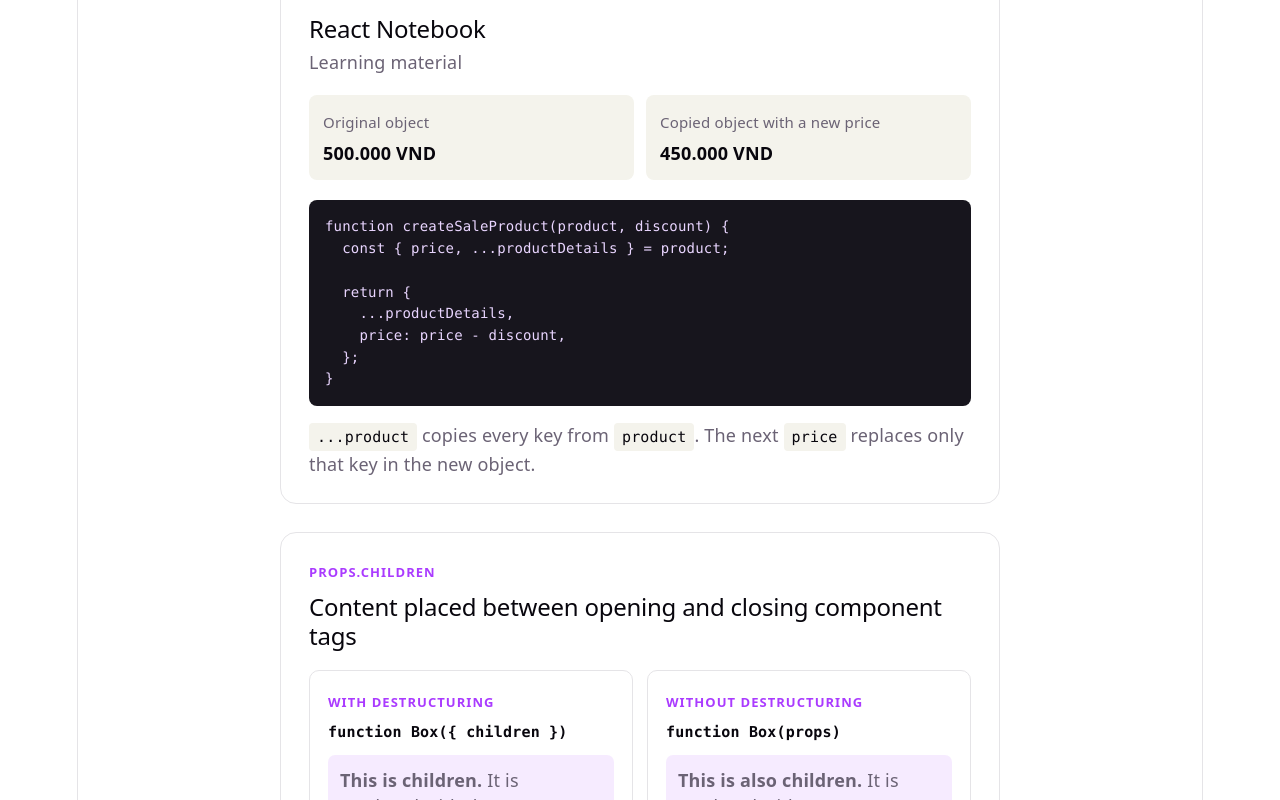
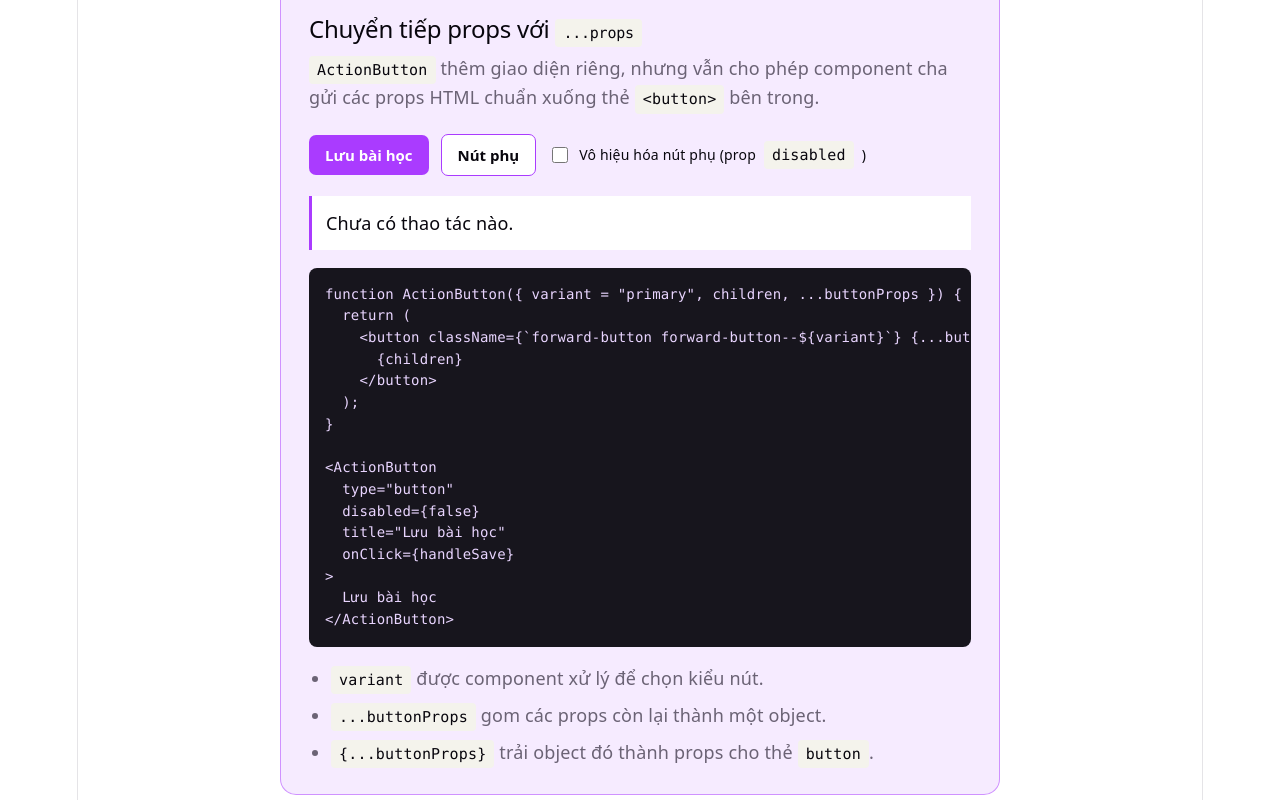
Before and after one commit to TuanNancy/review-reactjs, a React (Vite) app: page / in a window 1280 px wide. Shown: the part 1240-2040 px from the top of the page. Built offline with nearby package versions, Linux system fonts and the light colour scheme.

Commit message:
Forwarding Props + review children

```diff
--- a/src/App.css
+++ b/src/App.css
@@ -77,6 +77,79 @@
 
 .full-props-card h2 {
   margin: 0 0 6px;
+}
+
+.forwarding-example {
+  margin: 28px 0;
+  padding: 26px 28px;
+  border: 1px solid var(--accent-border);
+  border-radius: 16px;
+  background: var(--accent-bg);
+}
+
+.forwarding-example h2 {
+  margin: 0 0 8px;
+}
+
+.forwarding-actions {
+  display: flex;
+  flex-wrap: wrap;
+  align-items: center;
+  gap: 12px;
+  margin: 20px 0;
+}
+
+.forward-button--outline {
+  color: var(--text-h);
+  background: var(--bg);
+  border: 1px solid var(--accent);
+}
+
+.forward-button:disabled {
+  cursor: not-allowed;
+  opacity: 0.5;
+}
+
+.disable-toggle {
+  display: inline-flex;
+  align-items: center;
+  gap: 8px;
+  color: var(--text-h);
+  font-size: 14px;
+}
+
+.disable-toggle input {
+  width: 16px;
+  height: 16px;
+  accent-color: var(--accent);
+}
+
+.forwarding-result {
+  margin: 0 0 18px;
+  padding: 14px;
+  border-left: 3px solid var(--accent);
+  background: var(--bg);
+  color: var(--text-h);
+}
+
+.forwarding-example pre {
+  overflow-x: auto;
+  margin: 0;
+  padding: 16px;
+  border-radius: 8px;
+  background: #17151d;
+  color: #e9d5ff;
+  font: 14px/1.55 var(--mono);
+  text-align: left;
+}
+
+.forwarding-notes {
+  margin: 18px 0 0;
+  padding-left: 22px;
+}
+
+.forwarding-notes li + li {
+  margin-top: 8px;
 }
 
 .props-code {
--- a/src/App.jsx
+++ b/src/App.jsx
@@ -3,6 +3,7 @@
 import ChildrenDemo from "./components/ChildrenDemo";
 import ClickExample from "./components/ClickExample";
 import FullPropsCard from "./components/FullPropsCard";
+import ForwardingPropsExample from "./components/ForwardingPropsExample";
 import ParentEventExample from "./components/ParentEventExample";
 import ProductExample from "./components/ProductExample";
 import ProfileCard from "./components/ProfileCard";
@@ -40,6 +41,8 @@
 
       <FullPropsCard name="Lan" age={28} isOnline={false} />
 
+      <ForwardingPropsExample />
+
       <ProductExample product={demoProduct} saleProduct={saleProduct} />
 
       <ChildrenDemo />
@@ -60,9 +63,9 @@
         <p className="eyebrow">INDEPENDENT COMPONENT</p>
         <h2>StudentRow tự lấy dữ liệu</h2>
         <p>
-          <code>StudentRow</code> đọc trực tiếp{" "}
-          <code>initialStudents[0]</code> từ file dữ liệu. Nó không nhận props
-          từ <code>StudentMapExample</code>.
+          <code>StudentRow</code> đọc trực tiếp <code>initialStudents[0]</code>{" "}
+          từ file dữ liệu. Nó không nhận props từ <code>StudentMapExample</code>
+          .
         </p>
         <ul className="student-list">
           <StudentRow />
@@ -71,6 +74,7 @@
 
       <StudentMapExample />
 
+      <ForwardingPropsExample />
       <section className="explanation">
         <h2>Props đang có trong ví dụ này</h2>
         <ul>
--- /dev/null
+++ b/src/components/ForwardingPropsExample.jsx
@@ -0,0 +1,91 @@
+import { useState } from "react";
+
+// `variant` and `children` are props owned by this component.
+// Everything else is collected into `buttonProps` and passed to the real <button>.
+function ActionButton({ variant = "primary", children, className = "", ...buttonProps }) {
+  return (
+    <button
+      className={`forward-button forward-button--${variant} ${className}`}
+      {...buttonProps}
+    >
+      {children}
+    </button>
+  );
+}
+
+function ForwardingPropsExample() {
+  const [message, setMessage] = useState("Chưa có thao tác nào.");
+  const [isDisabled, setIsDisabled] = useState(false);
+
+  return (
+    <section className="forwarding-example">
+      <p className="eyebrow">FORWARDING PROPS</p>
+      <h2>Chuyển tiếp props với <code>...props</code></h2>
+      <p>
+        <code>ActionButton</code> thêm giao diện riêng, nhưng vẫn cho phép component cha
+        gửi các props HTML chuẩn xuống thẻ <code>&lt;button&gt;</code> bên trong.
+      </p>
+
+      <div className="forwarding-actions">
+        <ActionButton
+          type="button"
+          variant="primary"
+          title="Nhấn để lưu bài học"
+          aria-label="Lưu bài học về forwarding props"
+          data-topic="forwarding-props"
+          onClick={() => setMessage("Đã gọi onClick được chuyển tiếp từ component cha.")}
+        >
+          Lưu bài học
+        </ActionButton>
+
+        <ActionButton
+          type="button"
+          variant="outline"
+          disabled={isDisabled}
+          title="Ví dụ của prop disabled"
+          onClick={() => setMessage("Nút phụ cũng nhận onClick qua ...buttonProps.")}
+        >
+          Nút phụ
+        </ActionButton>
+
+        <label className="disable-toggle">
+          <input
+            type="checkbox"
+            checked={isDisabled}
+            onChange={(event) => setIsDisabled(event.target.checked)}
+          />
+          Vô hiệu hóa nút phụ (prop <code>disabled</code>)
+        </label>
+      </div>
+
+      <p className="forwarding-result" role="status">
+        {message}
+      </p>
+
+      <pre>{`function ActionButton({ variant = "primary", children, ...buttonProps }) {
+  return (
+    <button className={\`forward-button forward-button--\${variant}\`} {...buttonProps}>
+      {children}
+    </button>
+  );
+}
+
+<ActionButton
+  type="button"
+  disabled={false}
+  title="Lưu bài học"
+  onClick={handleSave}
+>
+  Lưu bài học
+</ActionButton>`}</pre>
+
+      <ul className="forwarding-notes">
+        <li><code>variant</code> được component xử lý để chọn kiểu nút.</li>
+        <li><code>...buttonProps</code> gom các props còn lại thành một object.</li>
+        <li><code>&#123;...buttonProps&#125;</code> trải object đó thành props cho thẻ <code>button</code>.</li>
+      </ul>
+    </section>
+  );
+}
+
+export default ForwardingPropsExample;
```
